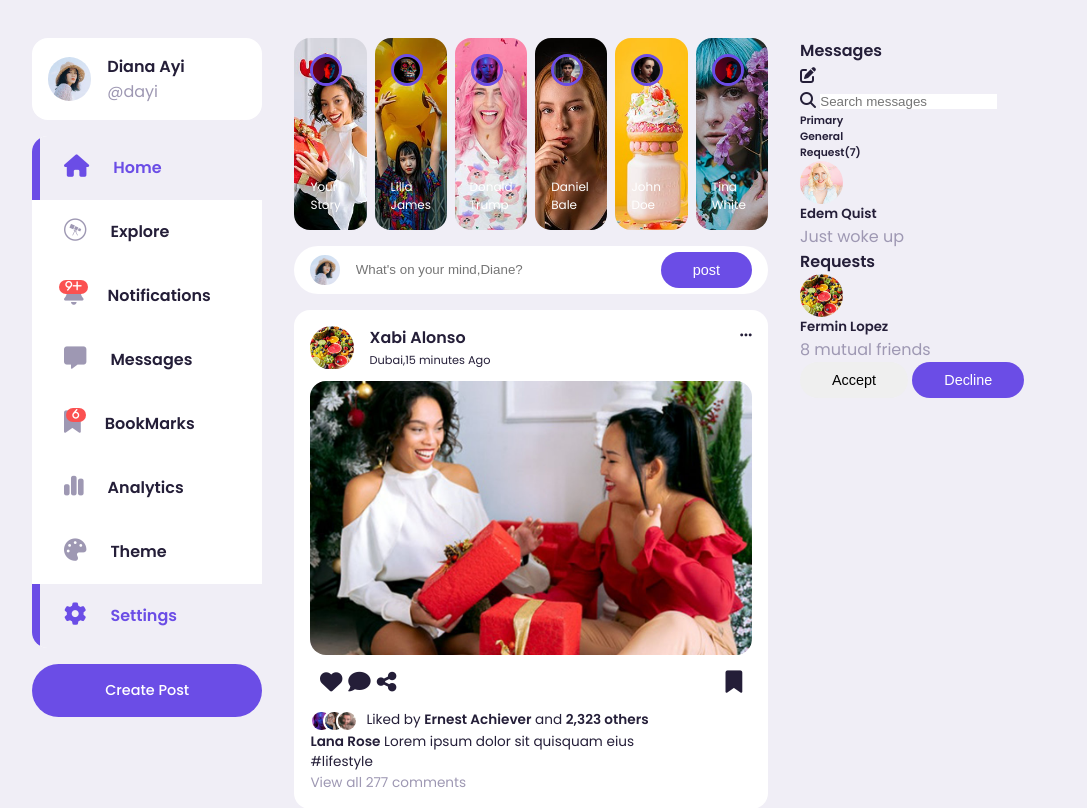
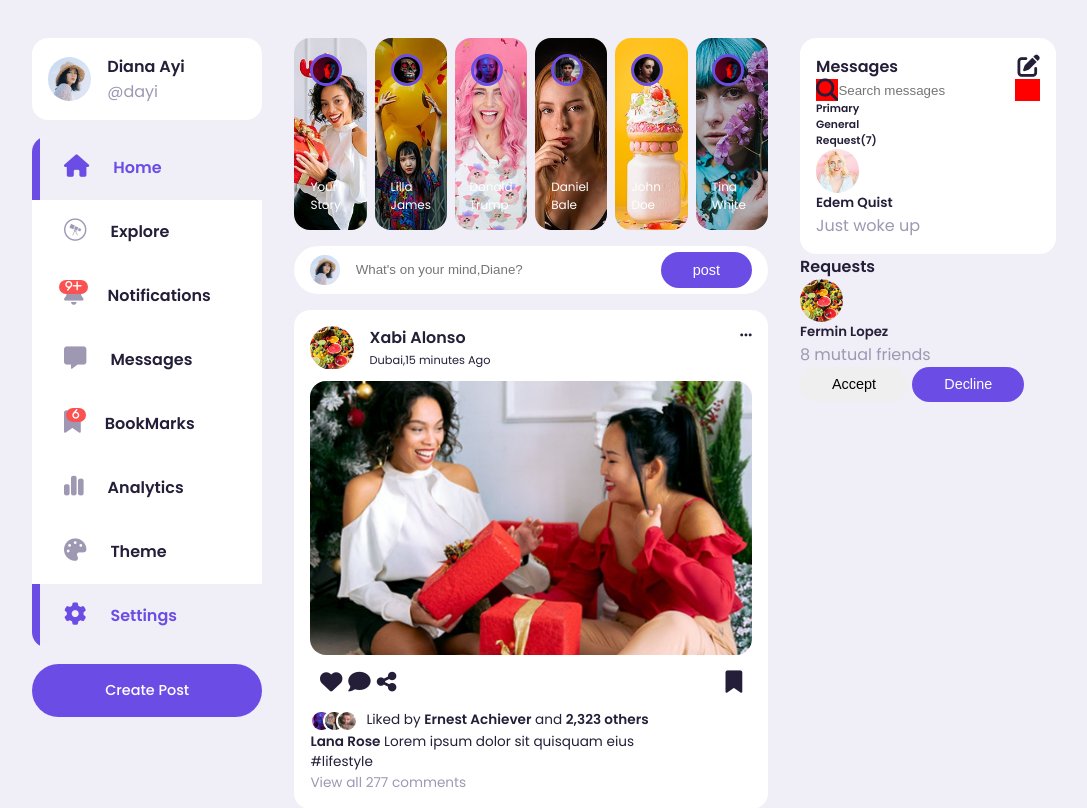
Before and after one commit to KATAKYIE-KWESI/Django-Project13, a Django app: page /log_in/ in a window 1280 px wide. Shown: the part 67-875 px from the top of the page, without its empty margins (96-1183 px from the left). Run offline with Django 5.2, Linux system fonts and the light colour scheme; some libraries are stand-ins or nearby versions.

Commit message:
Styling the right had side Phase 1

```diff
--- a/static/styles2.css
+++ b/static/styles2.css
@@ -429,3 +429,33 @@ main .container .left .profile{
 .middle .liked-by p{
  margin-left: 0.5rem;
 }
+
+/* =================================================RIGHT==========================================*/
+main .container .right{
+ height: max-content;
+ position: sticky;
+ top: var(--sticky-top-right);
+ bottom: 0;
+}
+
+.right .messages{
+  background: var(--color-white);
+  border-radius: var(--card-border-radius);
+  padding: var(--card-padding);
+}
+
+.right .messages .heading {
+ display: flex;
+ align-items: center;
+ justify-content: space-between;
+ margin-bottom: 1 rem;
+}
+
+.right .messages i{
+ font-size: 1.4rem
+}
+
+.right .messages .search-bar{
+  display: flex;
+  background: red;
+}
```
